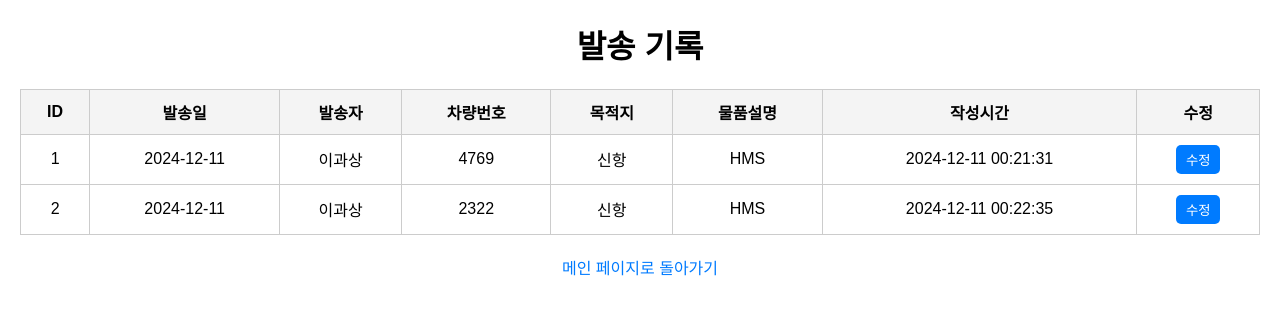
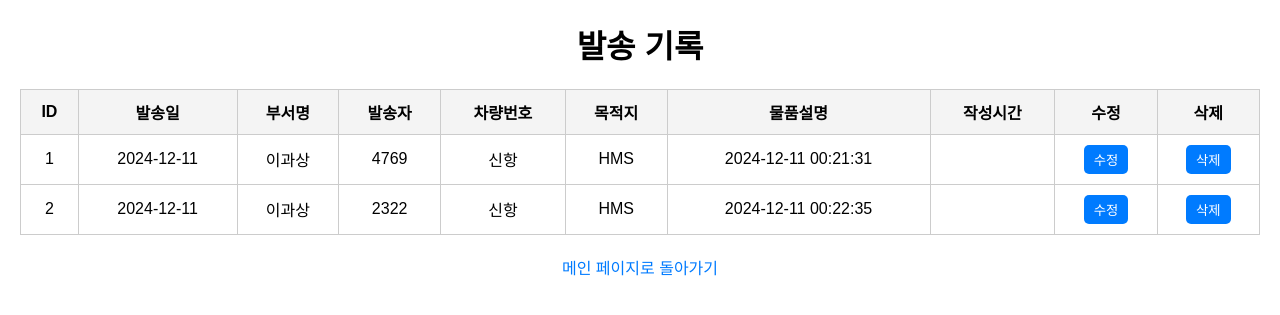
Before and after one commit to KWASANG/yongcha, a Flask app: page /records in a window 1280 px wide. Shown: the top 315 px of the page. Run offline with Flask 3, Linux system fonts and the light colour scheme; data comes from the database, SQL or seed files in the repository.

Commit message:
Update records.html

```diff
--- a/templates/records.html
+++ b/templates/records.html
@@ -37,7 +37,7 @@
         .links a:hover {
             text-decoration: underline;
         }
-        .edit-button {
+        .edit-button, .delete-button {
             background-color: #007BFF;
             color: white;
             border: none;
@@ -45,7 +45,7 @@
             border-radius: 5px;
             cursor: pointer;
         }
-        .edit-button:hover {
+        .edit-button:hover, .delete-button:hover {
             background-color: #0056b3;
         }
     </style>
@@ -56,12 +56,14 @@
         <tr>
             <th>ID</th>
             <th>발송일</th>
+            <th>부서명</th>
             <th>발송자</th>
             <th>차량번호</th>
             <th>목적지</th>
             <th>물품설명</th>
             <th>작성시간</th>
             <th>수정</th>
+            <th>삭제</th>
         </tr>
         {% for row in rows %}
         <tr>
@@ -72,9 +74,15 @@
             <td>{{ row[4] }}</td>
             <td>{{ row[5] }}</td>
             <td>{{ row[6] }}</td>
+            <td>{{ row[7] }}</td>
             <td>
                 <form action="/edit/{{ row[0] }}" method="get" style="display:inline;">
                     <button type="submit" class="edit-button">수정</button>
+                </form>
+            </td>
+            <td>
+                <form action="/delete/{{ row[0] }}" method="post" style="display:inline;" onsubmit="return confirm('정말로 삭제하시겠습니까?');">
+                    <button type="submit" class="delete-button">삭제</button>
                 </form>
             </td>
         </tr>
```
